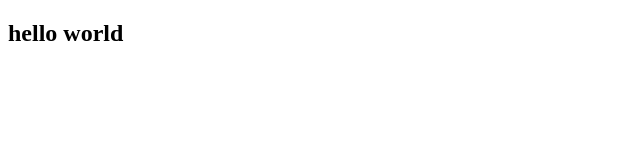
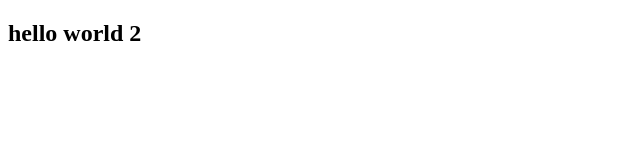
Before and after one commit to ercrew02/revou_test_day1, a plain HTML site: page index.html in a window 1280 px wide. Shown: the full height of the page, 0-640 px from the left. Drawn offline with Linux system fonts and the light colour scheme.

Commit message:
update boarding 2

```diff
--- a/index.html
+++ b/index.html
@@ -5,7 +5,7 @@
     <meta name="viewport" content="width=device-width, initial-scale=1.0">
     <title>Document</title>
 </head>
-<h2>hello world</h2>
+<h2>hello world 2</h2>
 <body>
 
 </body>
```
